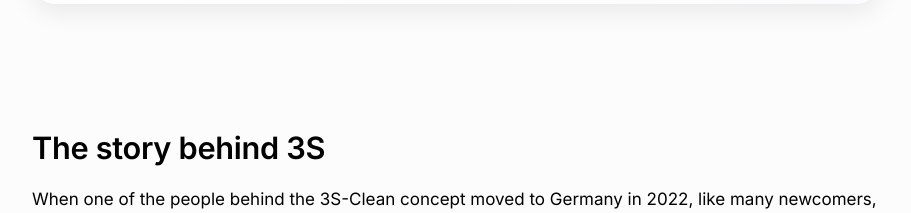
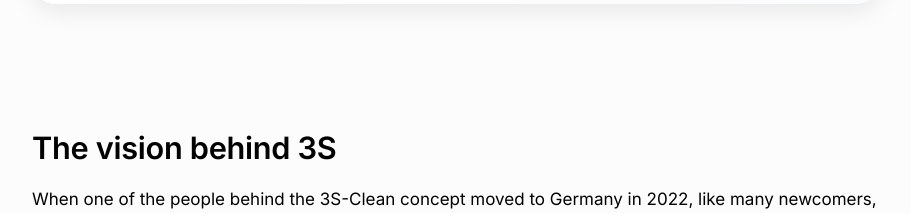
Before and after one commit to 3S-Clean/3s-clean-app, a Next.js app: page /en/story in a window 1280 px wide. Shown: the part 800-1013 px from the top of the page, without its empty margins (184-1095 px from the left). Built offline with nearby package versions, Linux system fonts and the light colour scheme; no server answers.

Commit message:
feat: new contact

```diff
--- a/app/[locale]/story/page.tsx
+++ b/app/[locale]/story/page.tsx
@@ -103,7 +103,7 @@ export default function InsidePage() {
                 {/* The Story */}
                 <section className="mx-auto max-w-4xl px-6 py-12 md:py-16">
                     <SectionTitle className="mb-6">
-                        The story behind 3S
+                        The vision behind 3S
                     </SectionTitle>
                     <div className="space-y-6 text-lg leading-relaxed text-[var(--muted)]">
                         <BodyText>
```
